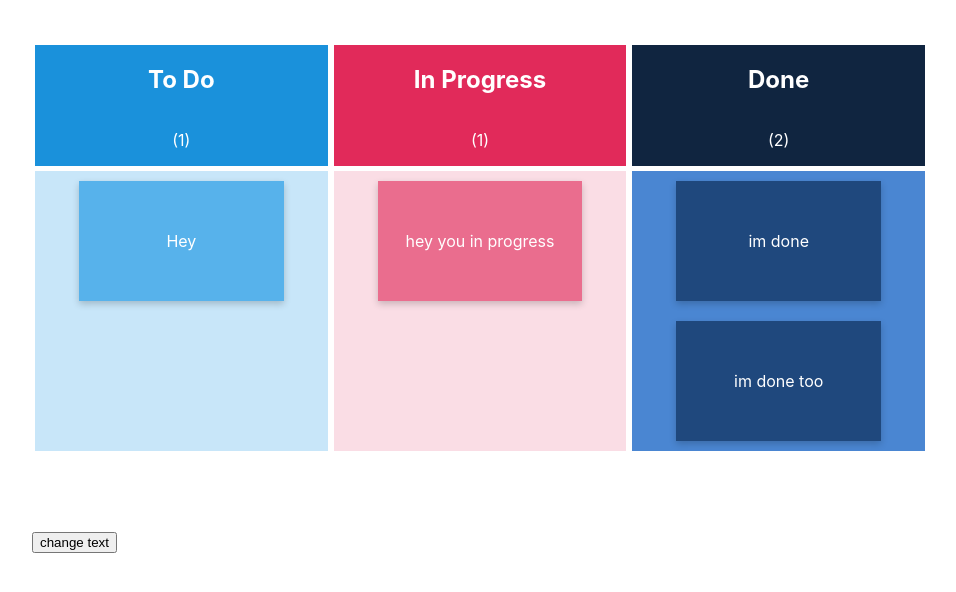
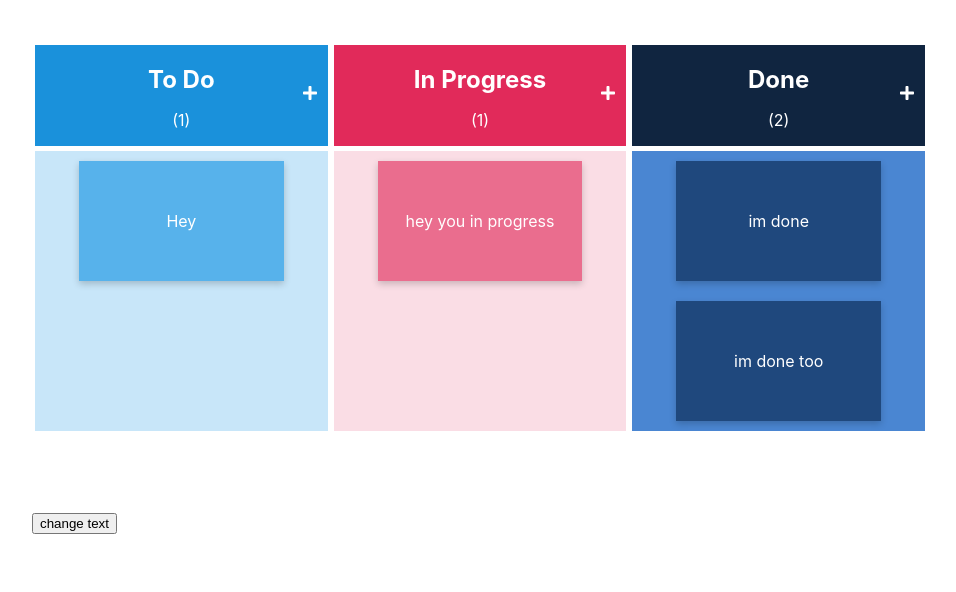
Before and after one commit to NemanjaManot/kanban-board, a React (Create React App) app: page / in a window 1280 px wide. Shown: the top 592 px of the page, without its empty margins (160-1116 px from the left). Built offline with nearby package versions, Linux system fonts and the light colour scheme.

Commit message:
added plus button

```diff
--- a/package.json
+++ b/package.json
@@ -11,6 +11,7 @@
     "polished": "^4.0.1",
     "react": "^16.13.1",
     "react-dom": "^16.13.1",
+    "react-icons": "^3.11.0",
     "react-redux": "^7.2.1",
     "react-scripts": "3.4.3",
     "redux": "^4.0.5",
--- a/src/components/Column/index.js
+++ b/src/components/Column/index.js
@@ -1,5 +1,8 @@
 import React from 'react';
+import { FaPlus } from 'react-icons/fa';
+// Components
 import Card from '../Card';
+import IconButton from '../IconButton';
 // Styles
 import * as S from './styles';
 
@@ -7,8 +10,13 @@ const Column = ({ cards, heading, color }) => {
   return (
     <S.Column color={color}>
       <S.Header color={color}>
-        <h2>{heading}</h2>
+        <S.Heading>{heading}</S.Heading>
         <p>({cards.length})</p>
+        <S.IconButtonWrapper>
+          <IconButton onClick={() => console.log('onClick plus')}>
+            <FaPlus />
+          </IconButton>
+        </S.IconButtonWrapper>
       </S.Header>
       {cards.map((card) => (
         <Card card={card} color={color} />
--- a/src/components/Column/styles.js
+++ b/src/components/Column/styles.js
@@ -18,4 +18,14 @@ export const Header = styled.div`
   width: 100%;
   flex-direction: column;
   border-bottom: 5px solid white;
+  position: relative;
 `;
+
+export const Heading = styled.h2`
+  margin-bottom: 0;
+`;
+
+export const IconButtonWrapper = styled.div`
+  position: absolute;
+  right: 10px;
+`;
--- /dev/null
+++ b/src/components/IconButton/index.js
@@ -0,0 +1,9 @@
+import React from 'react';
+// Styles
+import * as S from './styles';
+
+const IconButton = ({ children, onClick }) => {
+  return <S.IconButton onClick={onClick}>{children}</S.IconButton>;
+};
+
+export default IconButton;
--- /dev/null
+++ b/src/components/IconButton/styles.js
@@ -0,0 +1,15 @@
+import styled from 'styled-components';
+
+export const IconButton = styled.button`
+  border: none;
+  margin: 0;
+  padding: 0;
+  width: auto;
+  overflow: visible;
+  background: transparent;
+  color: inherit;
+  font: inherit;
+  &:focus {
+    outline: none;
+  }
+`;
```
Also changed, not shown: 1 other file (tests, documents, lock files or other folders).
